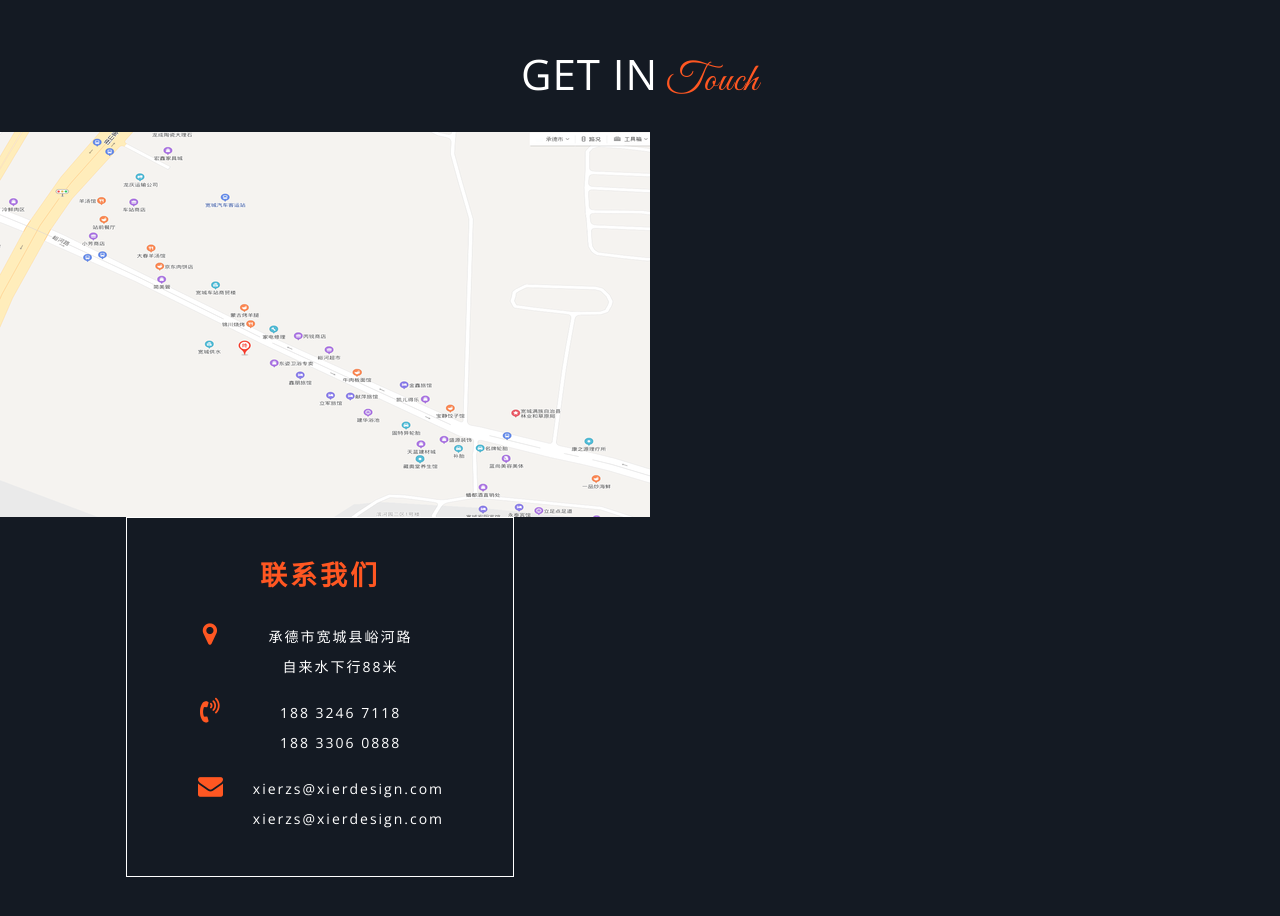
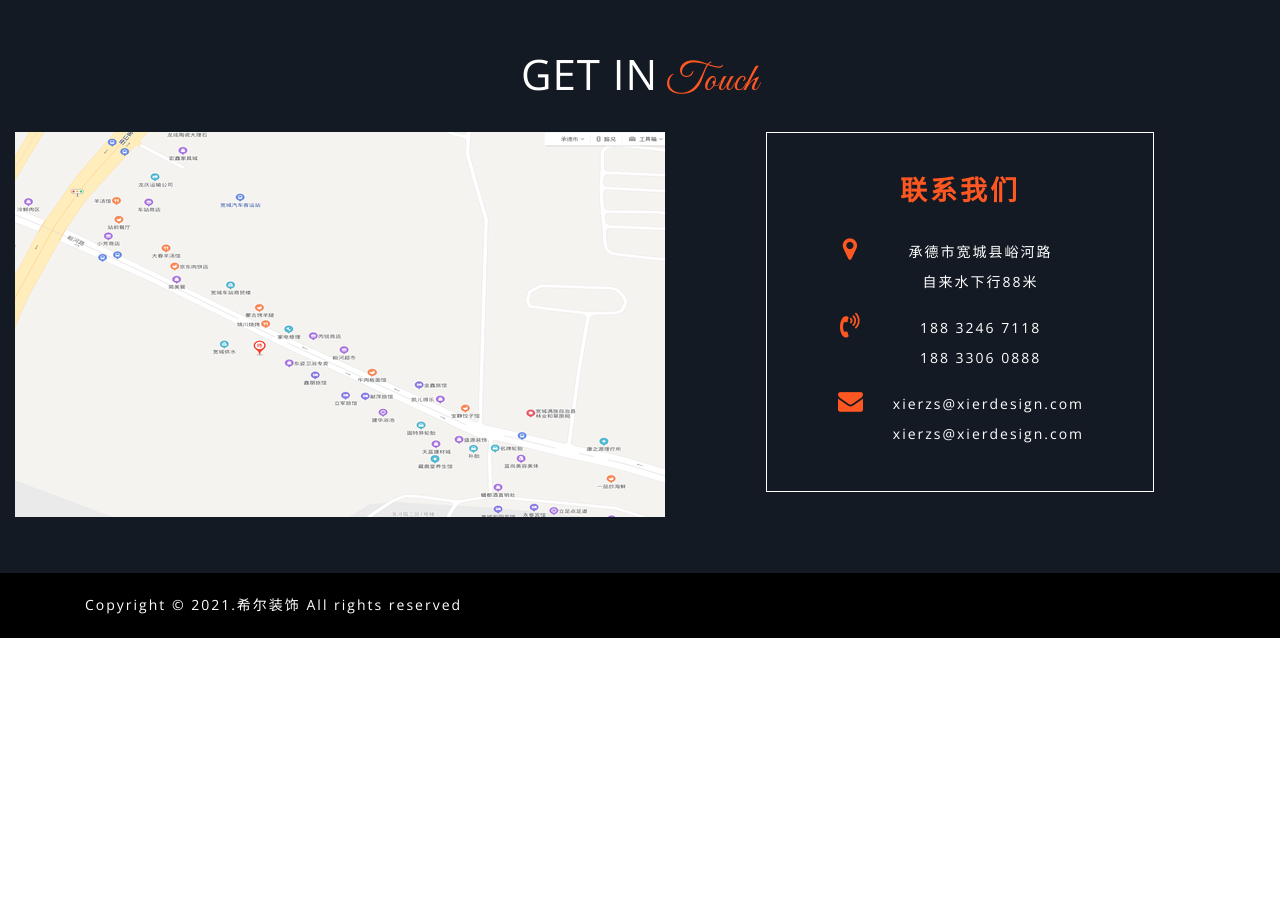
Before and after one commit to xierdesign/xierdesign.github.io, a plain HTML site: page index.html in a window 1280 px wide. Shown: the part 4720-5636 px from the top of the page. After the commit the page ends 5358 px from the top, so only its background shows below. Drawn offline with nearby package versions, Linux system fonts and the light colour scheme.

Commit message:
Update index.html

```diff
--- a/index.html
+++ b/index.html
@@ -626,7 +626,11 @@
 <!--contact-->
 <div class="contact" id="contact">
  <h3 class="title clr">Get in<span class="sub-text"> Touch</span></h3>
-<a href="https://map.baidu.com/search/%E6%89%BF%E5%BE%B7%E5%B8%82%E5%AE%BD%E5%9F%8E%E5%8E%BF%E5%B3%AA%E6%B2%B3%E8%B7%AF%E8%87%AA%E6%9D%A5%E6%B0%B4%E4%B8%8B%E8%A1%8C/@13190555.785,4929029,19z?querytype=s&da_src=shareurl&wd=%E6%89%BF%E5%BE%B7%E5%B8%82%E5%AE%BD%E5%9F%8E%E5%8E%BF%E5%B3%AA%E6%B2%B3%E8%B7%AF%E8%87%AA%E6%9D%A5%E6%B0%B4%E4%B8%8B%E8%A1%8C88%E7%B1%B3&c=207&src=0&pn=0&sug=0&l=19&b=(13190106.785,4928964.5;13191066.785,4929406)&from=webmap&biz_forward=%7B%22scaler%22:1,%22styles%22:%22pl%22%7D&device_ratio=1" target="_blank"><img src="https://cdn.jsdelivr.net/gh/xierdesign/xierdesign.github.io@master/images/map.png"/></a>
+	<div class=" col-md-6 col-sm-6 col-xs-6 contact-map">
+	<div class="map-grid">
+	   <a href="https://map.baidu.com/search/%E6%89%BF%E5%BE%B7%E5%B8%82%E5%AE%BD%E5%9F%8E%E5%8E%BF%E5%B3%AA%E6%B2%B3%E8%B7%AF%E8%87%AA%E6%9D%A5%E6%B0%B4%E4%B8%8B%E8%A1%8C/@13190555.785,4929029,19z?querytype=s&da_src=shareurl&wd=%E6%89%BF%E5%BE%B7%E5%B8%82%E5%AE%BD%E5%9F%8E%E5%8E%BF%E5%B3%AA%E6%B2%B3%E8%B7%AF%E8%87%AA%E6%9D%A5%E6%B0%B4%E4%B8%8B%E8%A1%8C88%E7%B1%B3&c=207&src=0&pn=0&sug=0&l=19&b=(13190106.785,4928964.5;13191066.785,4929406)&from=webmap&biz_forward=%7B%22scaler%22:1,%22styles%22:%22pl%22%7D&device_ratio=1" target="_blank"><img src="https://cdn.jsdelivr.net/gh/xierdesign/xierdesign.github.io@master/images/map.png"/></a>
+	</div>
+ </div>
  <div class=" col-md-6 col-sm-6 col-xs-6 contact-icons text-center">
 	<div class="gride-contact-agileinfo">
 	   <h5> 联系我们 </h5>
```
